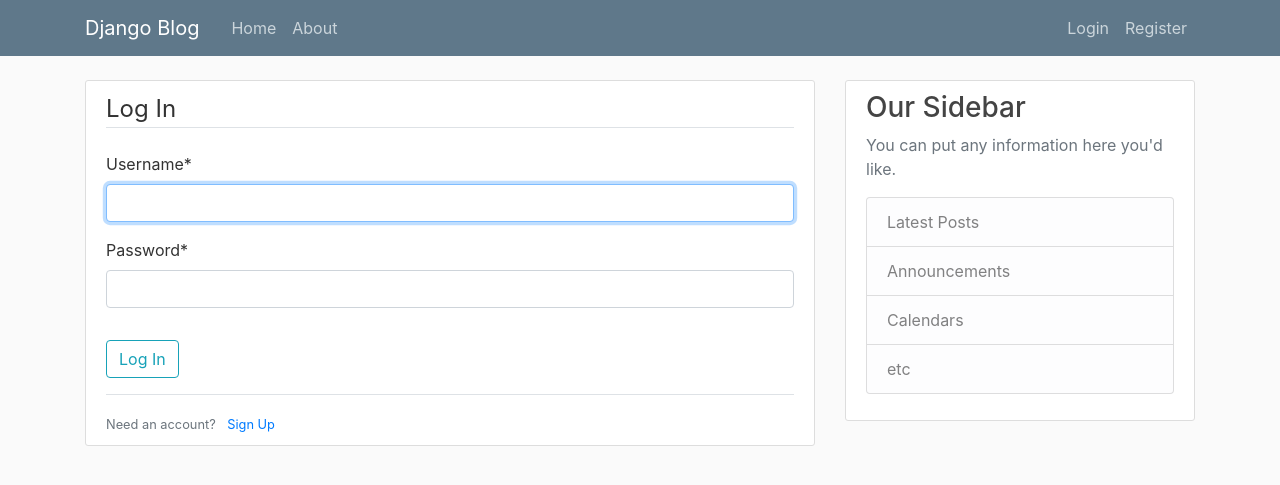
After one commit to kariukijoni/django-news-coreyschafer, a Django app: page /login/ in a window 1280 px wide. The commit adds this page. Shown: the top 485 px of the page. Run offline with Django 4.2, Linux system fonts and the light colour scheme; some libraries are stand-ins or nearby versions.

Commit message:
Added Login/Logout

```diff
--- a/blog/templates/blog/base.html
+++ b/blog/templates/blog/base.html
@@ -33,7 +33,7 @@
             </div>
             <!-- Navbar Right Side -->
             <div class="navbar-nav">
-              <a class="nav-item nav-link" href="#">Login</a>
+              <a class="nav-item nav-link" href="{% url "login" %}">Login</a>
               <a class="nav-item nav-link" href="{% url "register" %}">Register</a>
             </div>
           </div>
--- a/drf_news/settings.py
+++ b/drf_news/settings.py
@@ -125,6 +125,10 @@ STATIC_URL = 'static/'
 
 CRISPY_TEMPLATE_PACK = "bootstrap4"
 
+
+# Change default redirect after login
+LOGIN_REDIRECT_URL='blog-home'
+
 # Default primary key field type
 # https://docs.djangoproject.com/en/4.0/ref/settings/#default-auto-field
 
--- a/drf_news/urls.py
+++ b/drf_news/urls.py
@@ -15,10 +15,15 @@ Including another URLconf
 """
 from django.contrib import admin
 from django.urls import path,include
+# views_register
 from users import views as user_views
+# auth_views
+from django.contrib.auth import views as auth_views
 
 urlpatterns = [
     path('admin/', admin.site.urls),
     path('register/',user_views.register,name='register'),
+    path('login/',auth_views.LoginView.as_view(template_name='users/login.html'),name='login'),
+    path('logout/',auth_views.LogoutView.as_view(template_name='users/logout.html'),name='logout'),
     path('',include('blog.urls')),
 ]
--- /dev/null
+++ b/users/templates/users/login.html
@@ -0,0 +1,19 @@
+{% extends "blog/base.html" %} {% block content %} {% load crispy_forms_tags %}
+<div class="content-section">
+  <form method="POST">
+    {% csrf_token %}
+    <fieldset class="form-group">
+      <legend class="border-bottom mb-4">Log In</legend>
+      {{ form|crispy }}
+    </fieldset>
+    <div class="form-group">
+      <button class="btn btn-outline-info" type="submit">Log In</button>
+    </div>
+  </form>
+  <div class="border-top pt-3">
+    <small class="text-muted">
+      Need an account? <a class="ml-2" href="{% url "register" %}">Sign Up</a>
+    </small>
+  </div>
+</div>
+{% endblock content %}
--- a/users/views.py
+++ b/users/views.py
@@ -12,8 +12,8 @@ def register(request):
         if form.is_valid():
             form.save()
             username=form.cleaned_data.get('username')
-            messages.success(request, f'Account created for {username}')
-            return redirect('blog-home')
+            messages.success(request, f'Accounted created successfully, you can now login!!!')
+            return redirect('login')
     else:
         form=UserRegisterForm()
     return render(request, 'users/register.html',{'form':form})
```
Also changed, not shown: requirements.txt (added, +7 -0 lines), users/templates/users/logout.html (added, +9 -0 lines), db.sqlite3, 2 other files.
